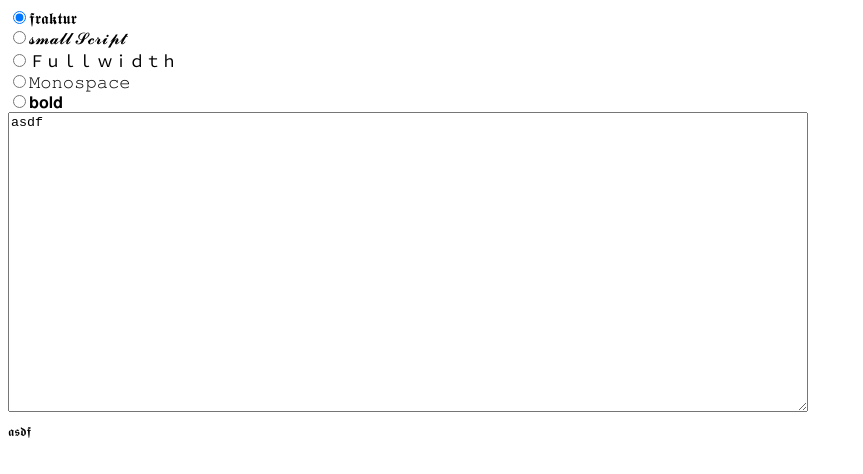
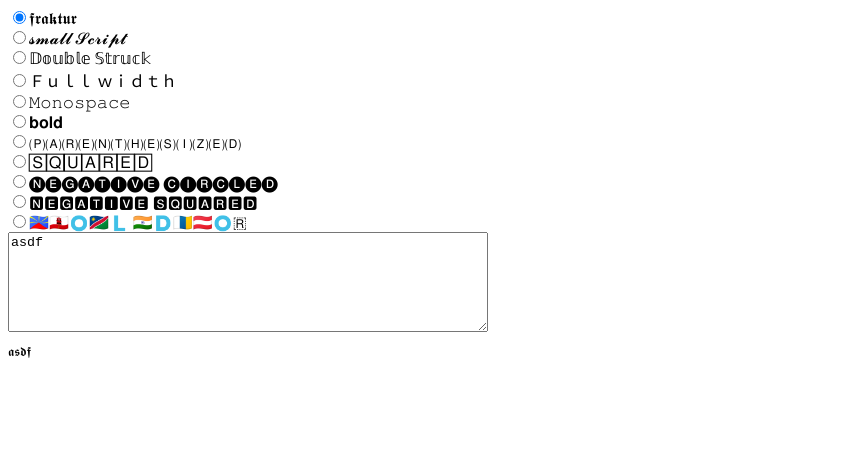
Before and after one commit to Nehmulos/to-styled-unicode, a plain HTML site: page index.html in a window 1280 px wide. Shown: the whole page, without its empty margins (0-863 px from the left). Drawn offline with Linux system fonts and the light colour scheme.

Commit message:
add some buggy / rare blocks, so just that they are there

```diff
--- a/Convert.js
+++ b/Convert.js
@@ -38,6 +38,13 @@ var Convert = (function() {
         },
         {
             format: {
+                big: [0xD835, 0xDD38],
+                small: [0xD835, 0xDD52]
+            },
+            key: "Double Struck"
+        },
+        {
+            format: {
                 big: [0x0000, 0xFF21],
                 small: [0x0000, 0xFF41],
             },
@@ -56,6 +63,41 @@ var Convert = (function() {
                 small: [0xD835, 0xDC1A]
             },
             key: "bold"
+        },
+        {
+            format: {
+                big: [0xD83C, 0xDD10],
+                small: [0xD83C, 0xDD10]
+            },
+            key: "parenthesized"
+        },
+        {
+            format: {
+                big: [0xD83C, 0xDD30],
+                small: [0xD83C, 0xDD30]
+            },
+            key: "Squared"
+        },
+        {
+            format: {
+                big: [0xD83C, 0xDD50],
+                small: [0xD83C, 0xDD50]
+            },
+            key: "Negative Circled"
+        },
+        {
+            format: {
+                big: [0xD83C, 0xDD70],
+                small: [0xD83C, 0xDD70]
+            },
+            key: "Negative Squared"
+        },
+        {
+            format: {
+                big: [0xD83C, 0xDDE6],
+                small: [0xD83C, 0xDDE6]
+            },
+            key: "Regional Indicator"
         }
     ];
 
--- a/index.html
+++ b/index.html
@@ -7,9 +7,9 @@
 
         <div id="formats"></div>
 
-        <textarea id="input" style="width: 800px; height: 300px;">asdf</textarea>
+        <textarea id="input" style="width: 480px; height: 100px;">asdf</textarea>
 
-        <pre id="output"></pre>
+        <pre id="output" style="white-space: pre-wrap;"></pre>
 
         <script src="Convert.js" type="text/javascript"></script>
         <script src="Ui.js" type="text/javascript"></script>
```
